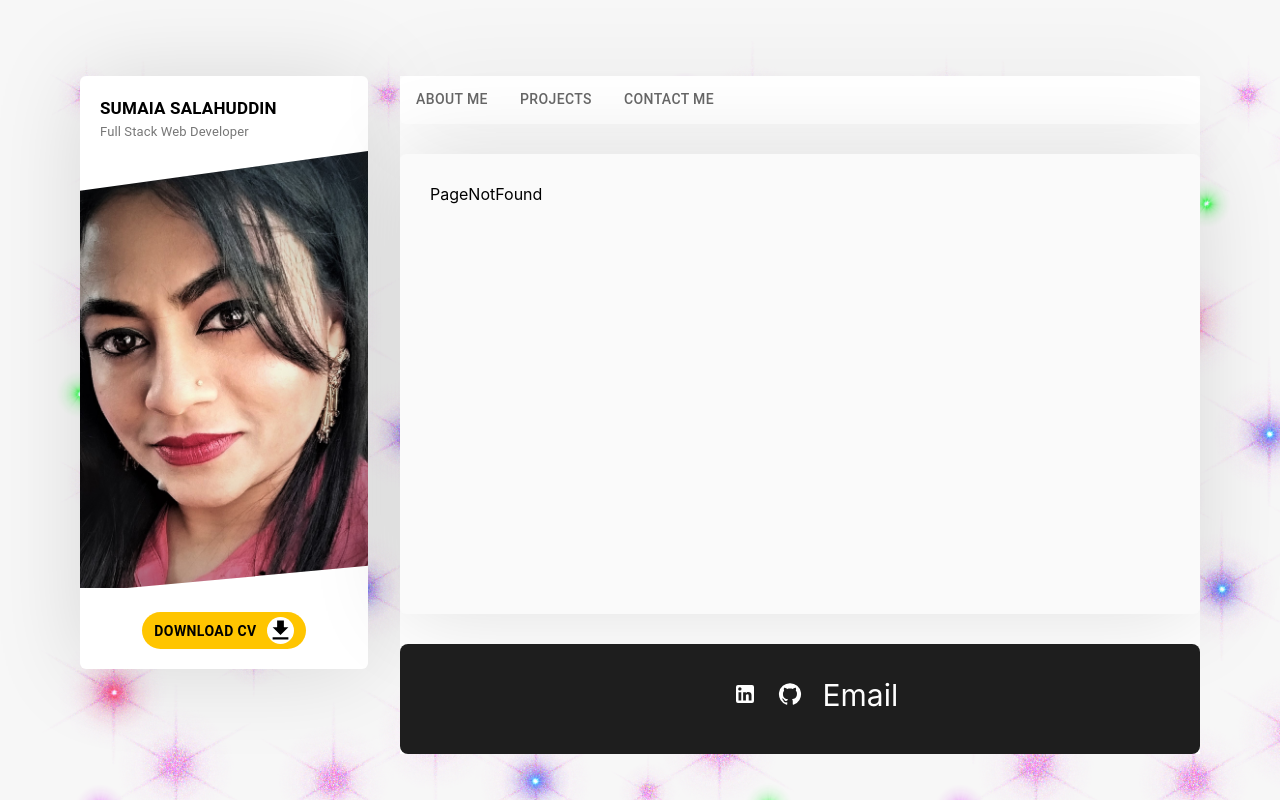
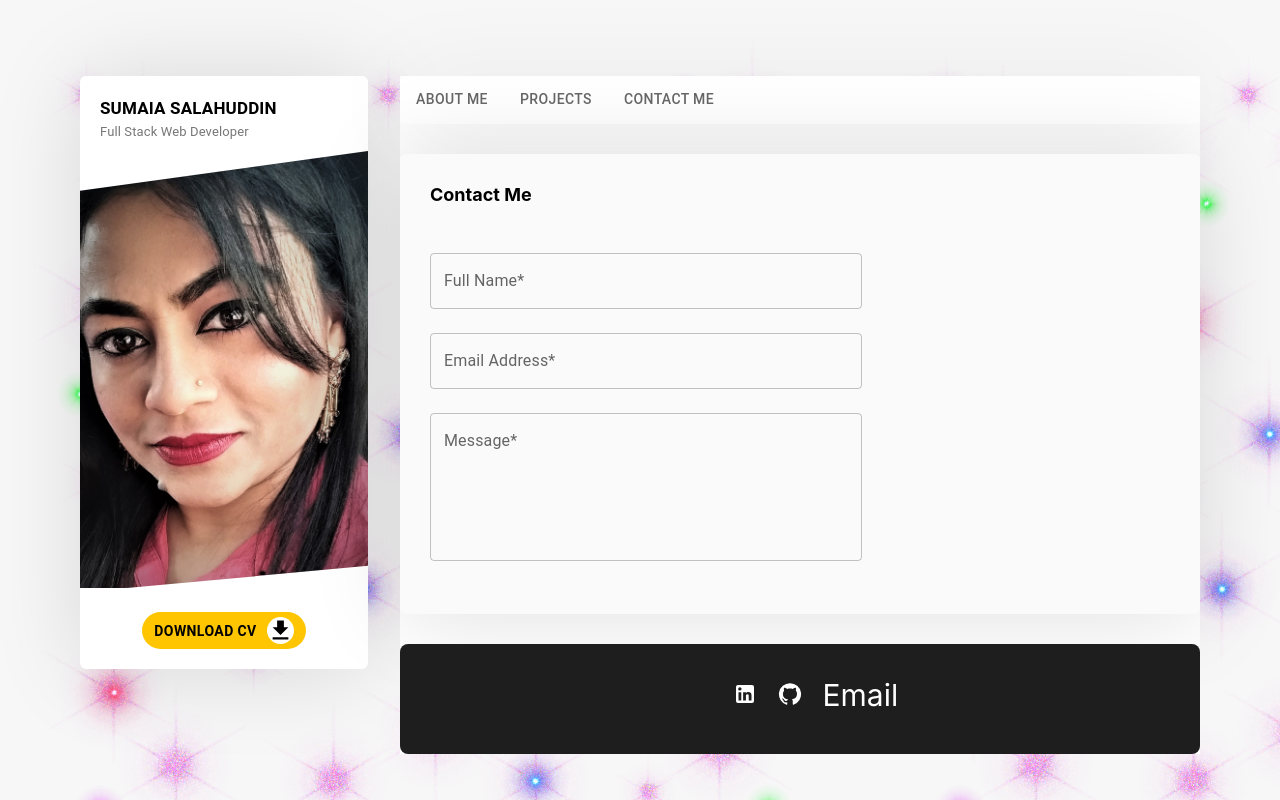
Before and after one commit to SumaiaSorna/react-portfolio, a React (Create React App) app: page /contact in a window 1280 px wide. Built offline with nearby package versions, Linux system fonts and the light colour scheme.

Commit message:
wip in contact form

```diff
--- a/src/App.js
+++ b/src/App.js
@@ -6,6 +6,8 @@ import { Header } from "./components/Header/";
 import { Footer } from "./components/Footer";
 import { Projects } from "./pages/Projects";
 import { AboutMe } from "./pages/AboutMe/index";
+import { ContactMe } from "./pages/ContactMe/index";
+
 import { PageNotFound } from "./pages/PageNotFound/index";
 
 import { BrowserRouter as Router, Routes, Route } from "react-router-dom";
@@ -25,7 +27,8 @@ export const App = () => {
             <div className="main-content container-shadow">
               <Routes>
                 <Route exact={true} path="/projects" element={<Projects />} />
-                <Route exact={true} path="/" element={<AboutMe />} />
+                <Route exact={true} path="/about" element={<AboutMe />} />
+                <Route exact={true} path="/contact" element={<ContactMe />} />
                 <Route path="/*" element={<PageNotFound />} />
               </Routes>
             </div>
--- a/src/pages/AboutMe/index.js
+++ b/src/pages/AboutMe/index.js
@@ -53,9 +53,7 @@ export const AboutMe = () => {
         </Grid>
       </Grid>
 
-      {/* Contact Me */}
-      <Grid container className="section">
-        {/* contact form */}
+      {/* <Grid container className="section">
         <Grid item xs={12} lg={7}>
           <Grid container>
             <Grid item pb={6}>
@@ -81,9 +79,8 @@ export const AboutMe = () => {
           </Grid>
         </Grid>
 
-        {/* contact info */}
         <Grid item xs={12} lg={5}></Grid>
-      </Grid>
+      </Grid> */}
     </div>
   );
 };
--- /dev/null
+++ b/src/pages/ContactMe/ContactMe.css
@@ -0,0 +1,4 @@
+.section-title {
+  font-size: 18px;
+  text-align: center;
+}
--- /dev/null
+++ b/src/pages/ContactMe/index.js
@@ -0,0 +1,40 @@
+import { Grid, TextField } from "@mui/material";
+
+export const ContactMe = () => {
+  return (
+    <Grid container className="section">
+      <Grid item xs={12} lg={7}>
+        <Grid container>
+          <Grid item pb={6}>
+            <span></span>
+            <h6 className="section-title">Contact Me</h6>
+          </Grid>
+
+          <Grid item xs={12}>
+            <Grid container spacing={3}>
+              <Grid item xs={12} sm={12}>
+                <TextField fullWidth name="name" label="Full Name*" />
+              </Grid>
+
+              <Grid item xs={12} sm={12}>
+                <TextField fullWidth name="email" label="Email Address*" />
+              </Grid>
+
+              <Grid item xs={12}>
+                <TextField
+                  fullWidth
+                  multiline
+                  rows={5}
+                  name="message"
+                  label="Message*"
+                />
+              </Grid>
+            </Grid>
+          </Grid>
+        </Grid>
+      </Grid>
+
+      <Grid item xs={12} lg={5}></Grid>
+    </Grid>
+  );
+};
```
Also changed, not shown: src/components/ContactForm/ContactForm.css (added), src/components/ContactForm/index.js (added).
